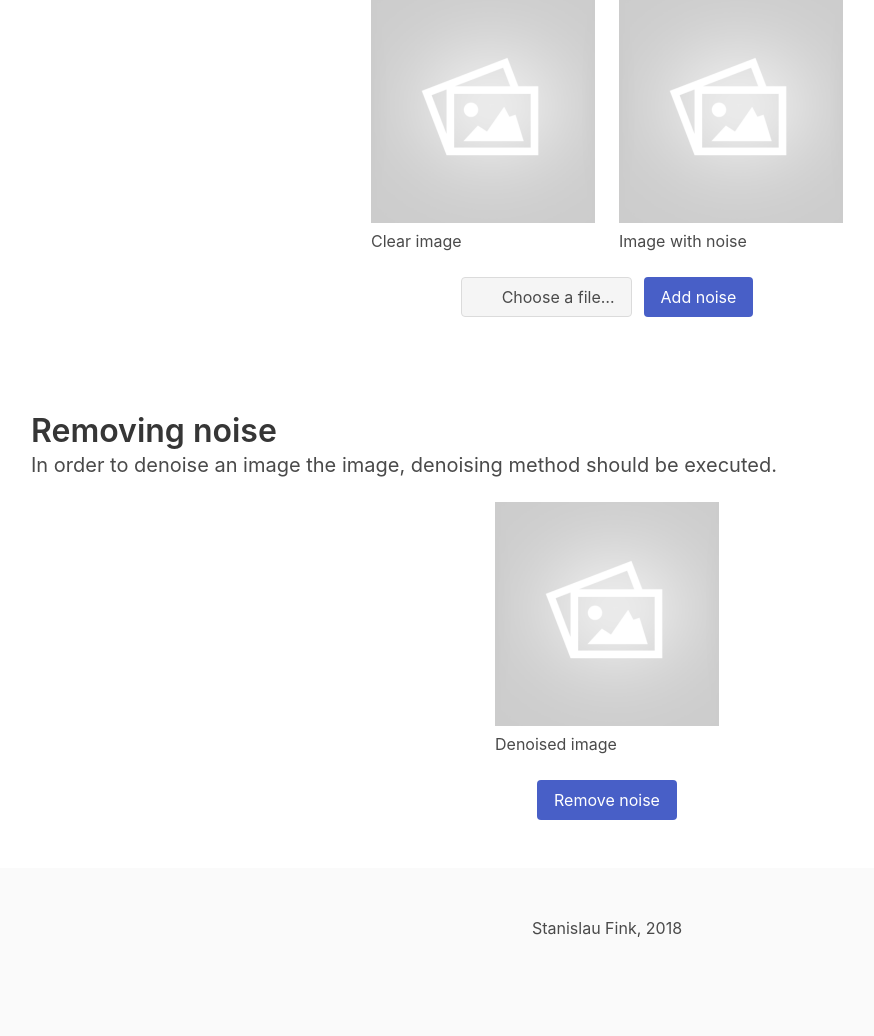
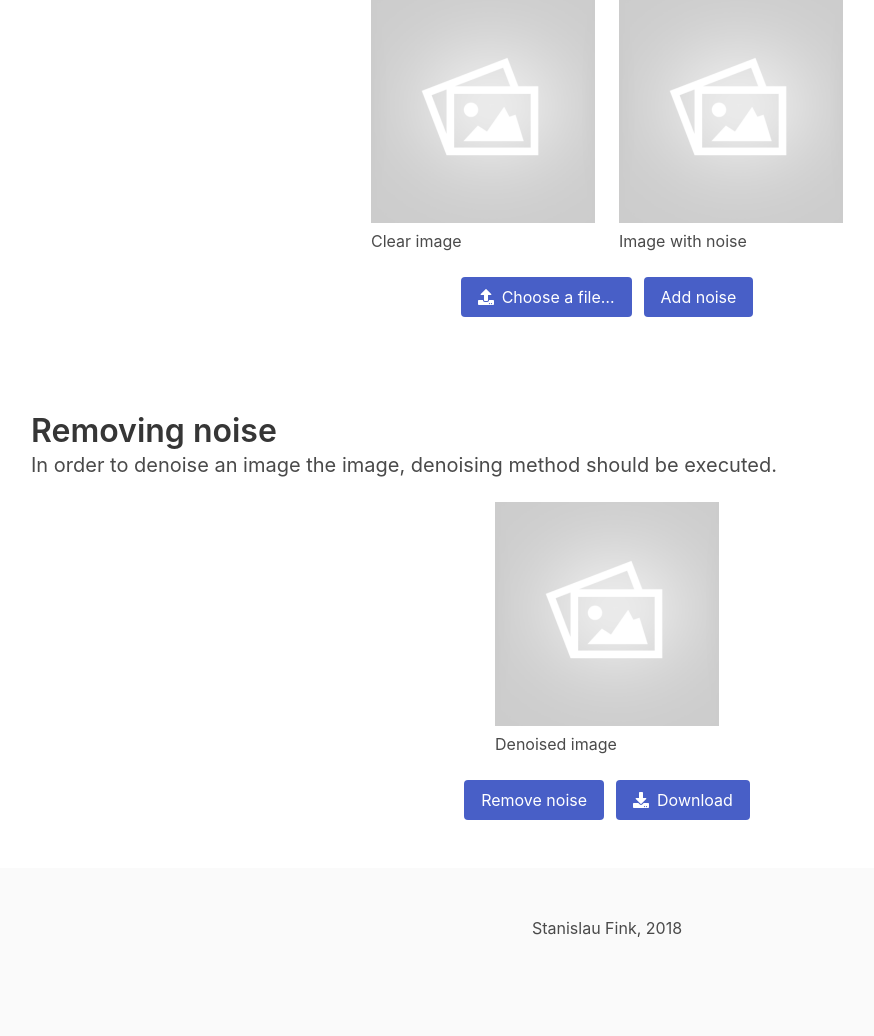
Before and after one commit to fink-stanislav/photo_denoising, a Flask app: page / in a window 1280 px wide. Shown: the part 299-1335 px from the top of the page, without its empty margins (33-907 px from the left). Run offline with Flask 2, Linux system fonts and the light colour scheme; some libraries are stand-ins or nearby versions.

Commit message:
download added

```diff
--- a/webgui/controllers/main.py
+++ b/webgui/controllers/main.py
@@ -6,7 +6,7 @@
 
 import time
 from denoising.deep_image_prior import NoiseGenerator
-from flask.helpers import send_file
+from flask.helpers import send_file, send_from_directory
 import tempfile
 
 main = Blueprint('main', __name__)
@@ -68,3 +68,7 @@
     mime = 'image/{}'.format(ext)
 
     return send_file(filepath, mimetype=mime)
+
+@main.route('/download/<filename>', methods=['GET'])
+def download(filename):
+    return send_from_directory(directory=tempfile.gettempdir(), filename=filename)
--- a/webgui/static/image_tools.js
+++ b/webgui/static/image_tools.js
@@ -60,6 +60,7 @@
 	        data: formData,
 	        success: function (data) {
 	            $("#remove_noise").removeClass("is-loading")
+	            $("#download").attr("href", 'download/' + data['result'])
 	        },
 	        error: function (data) {
 	            $("#remove_noise").removeClass("is-loading")
--- a/webgui/templates/index.html
+++ b/webgui/templates/index.html
@@ -4,6 +4,7 @@
 
   <script src="https://code.jquery.com/jquery-3.3.1.min.js"></script>
   <script src="{{url_for('static', filename='image_tools.js')}}"></script>
+  <script defer src="https://use.fontawesome.com/releases/v5.0.7/js/all.js" type="text/javascript"></script>
 
   <section class="hero is-primary">
     <div class="hero-body">
@@ -38,7 +39,7 @@
 
       <form id="add_noise_form" action="/add_noise" enctype="multipart/form-data" method="POST">
  	    <div class="field is-grouped is-grouped-centered">
-          <div class="control file">
+          <div class="file is-link control">
             <label class="file-label">
               <input class="file-input" type="file" name="img" onchange="readURL(this);">
               <span class="file-cta">
@@ -76,6 +77,14 @@
           <div class="control">
             <a id="remove_noise" class="button is-link">Remove noise</a>
           </div>
+          <div class="control">
+            <a id="download" class="button is-link" download="">
+              <span class="file-icon">
+                <i class="fas fa-download"></i>
+              </span>
+              Download
+            </a>
+          </div>
         </div>
       </form>
     </div>
```
